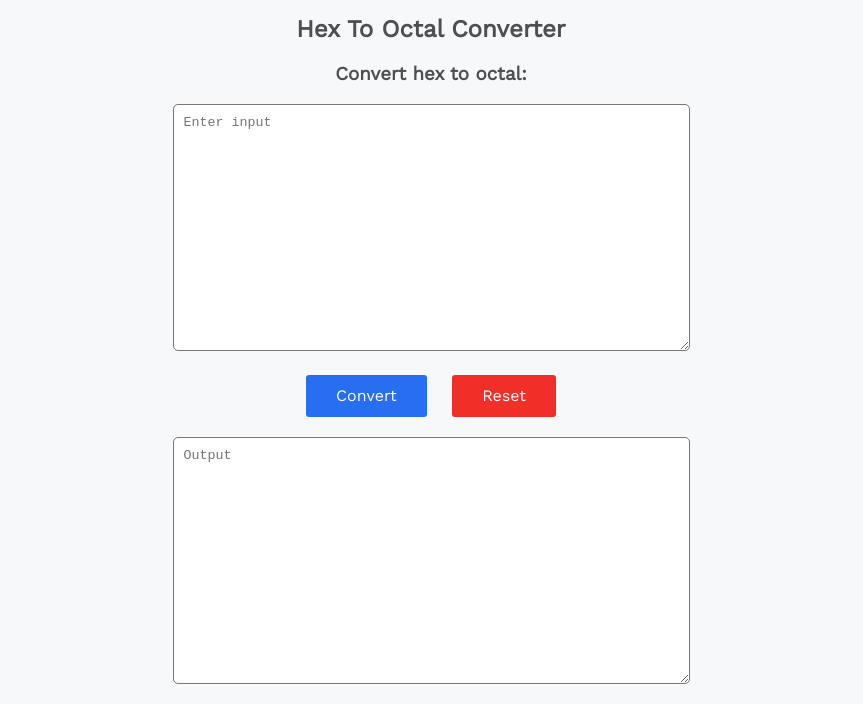
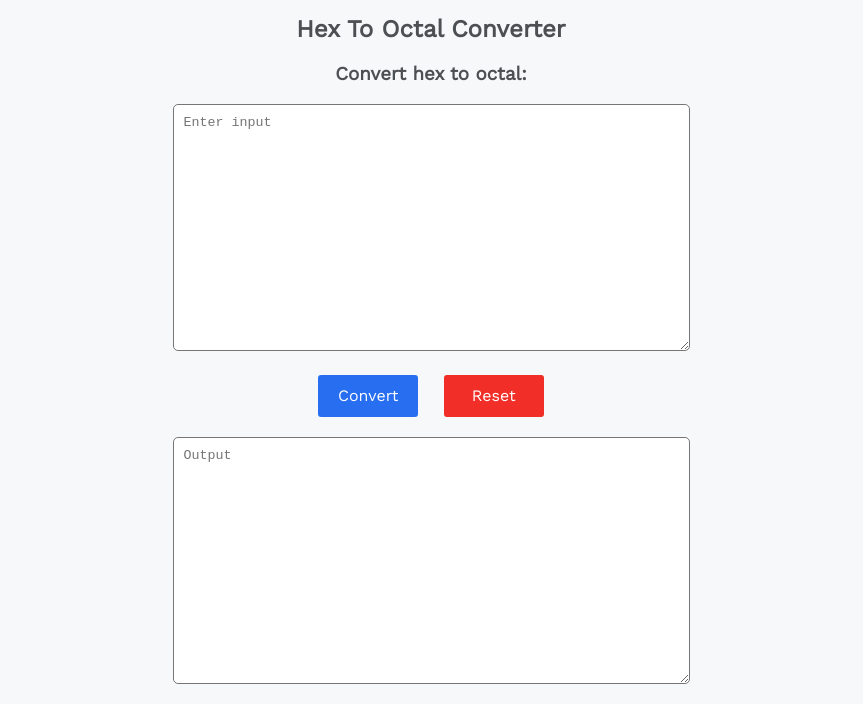
Before and after one commit to subham2107/Number-Base-Converter, a plain HTML site: page HexToOctal.html in a window 1280 px wide. Shown: the part 60-764 px from the top of the page, without its empty margins (209-1072 px from the left). Drawn offline with nearby package versions, Linux system fonts and the light colour scheme.

Commit message:
same width buttons

```diff
--- a/commonstyles.css
+++ b/commonstyles.css
@@ -1,6 +1,4 @@
-
-
-body{
+ body{
   margin:0;
   background-color: #f6f8fa;
   font-family: 'Work Sans', sans-serif;
@@ -14,11 +12,13 @@ body{
   color: #fff;
   font-size: 16px;
   line-height: 1.4;
-  padding: 10px 30px;
+  padding: 10px;
   border-radius: 3px;
   cursor: pointer;
   border: none;
   font-family: inherit;
+  min-width: 100px;
+  max-width: 100px;
 
 
 }
@@ -28,11 +28,13 @@ background-color: #f12e27;
 color: #fff;
 font-size: 16px;
 line-height: 1.4;
-padding: 10px 30px;
+padding: 10px;
 border-radius: 3px;
 cursor: pointer;
 border: none;
 font-family: inherit;
+min-width: 100px;
+max-width: 100px;
 
 
 }
```
